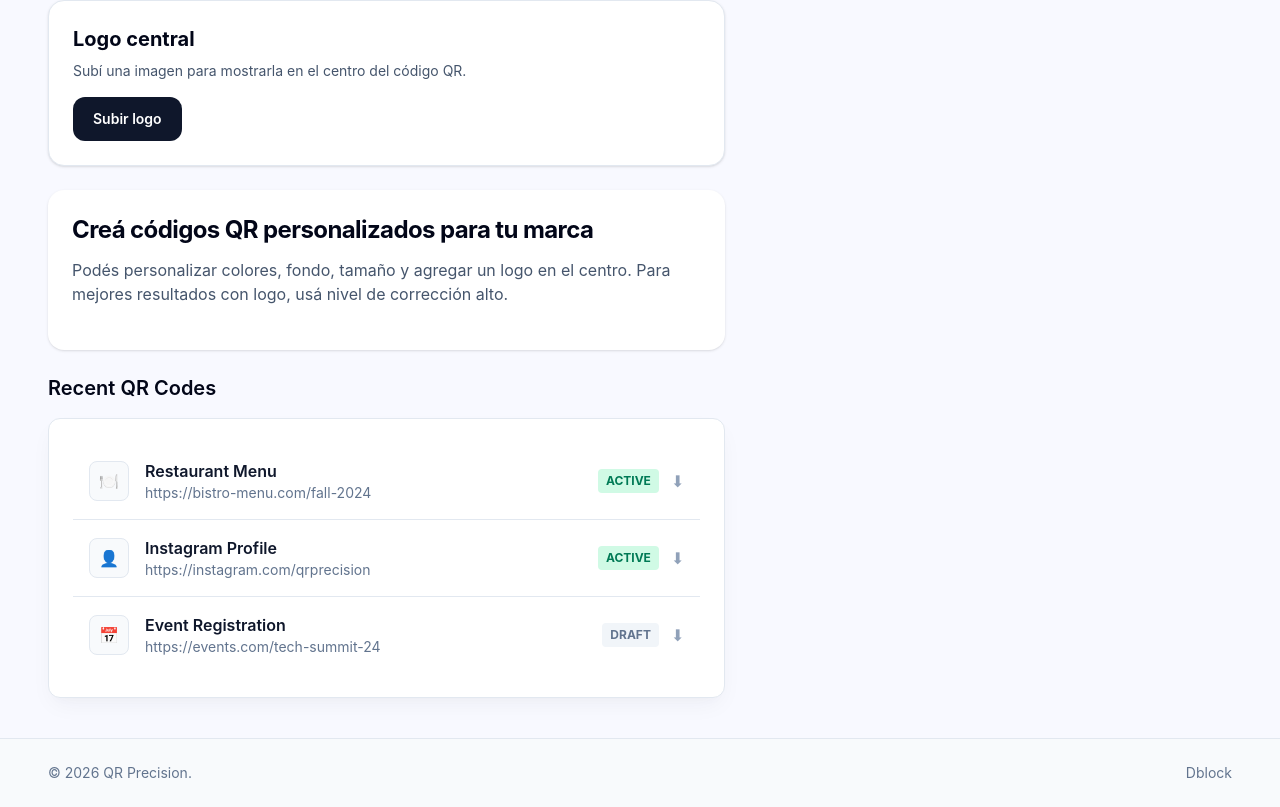
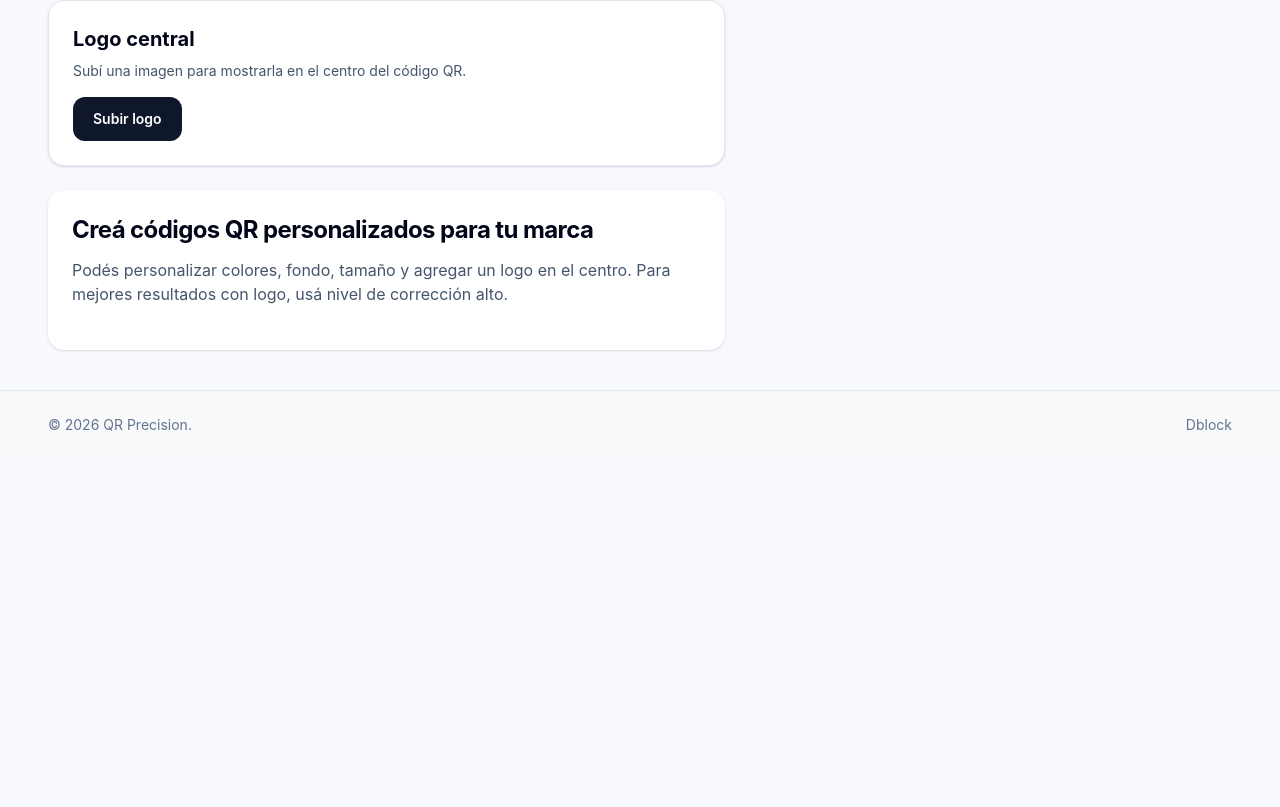
Before and after one commit to MarceloSanchezDev/qr-generator-app, a React (Vite) app: page / in a window 1280 px wide. Shown: the part 915-1722 px from the top of the page. After the commit the page ends 1374 px from the top, so only its background shows below. Built offline with nearby package versions, Linux system fonts and the light colour scheme.

Commit message:
remove the historial or pr

```diff
--- a/src/pages/Home/Home.jsx
+++ b/src/pages/Home/Home.jsx
@@ -4,7 +4,7 @@ import ColorSelector from "../../components/qr/ColorSelector";
 import QrSettings from "../../components/qr/QrSettings";
 import QrPreview from "../../components/qr/QrPreview";
 import LogoUploader from "../../components/qr/LogoUploader";
-import RecentQrList from "../../components/qr/RecentQrList";
+//import RecentQrList from "../../components/qr/RecentQrList";
 import { isValidUrl } from "../../helpers/validateUrl";
 
 function Home() {
@@ -115,7 +115,7 @@ function Home() {
             </p>
           </section>
 
-          <RecentQrList />
+
         </section>
 
         <aside className="lg:col-span-5" aria-labelledby="qr-preview-title">
```
